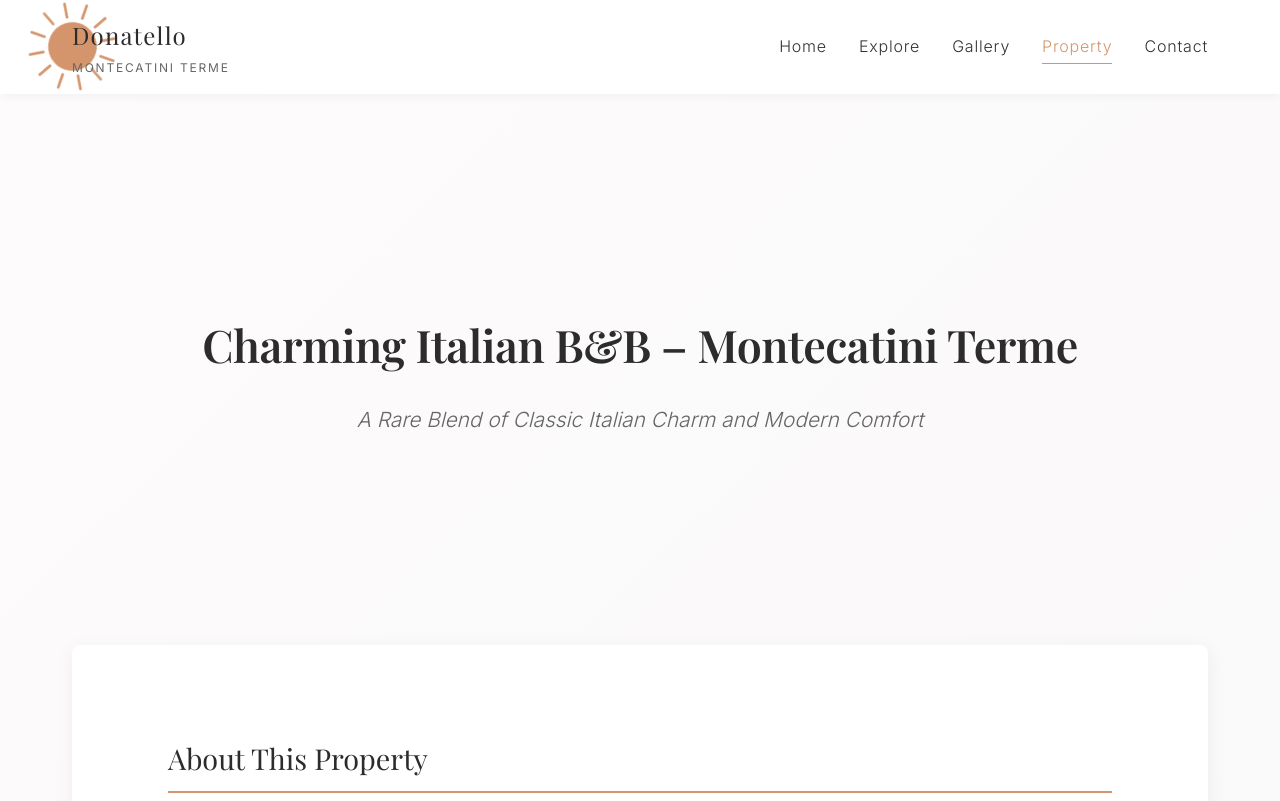
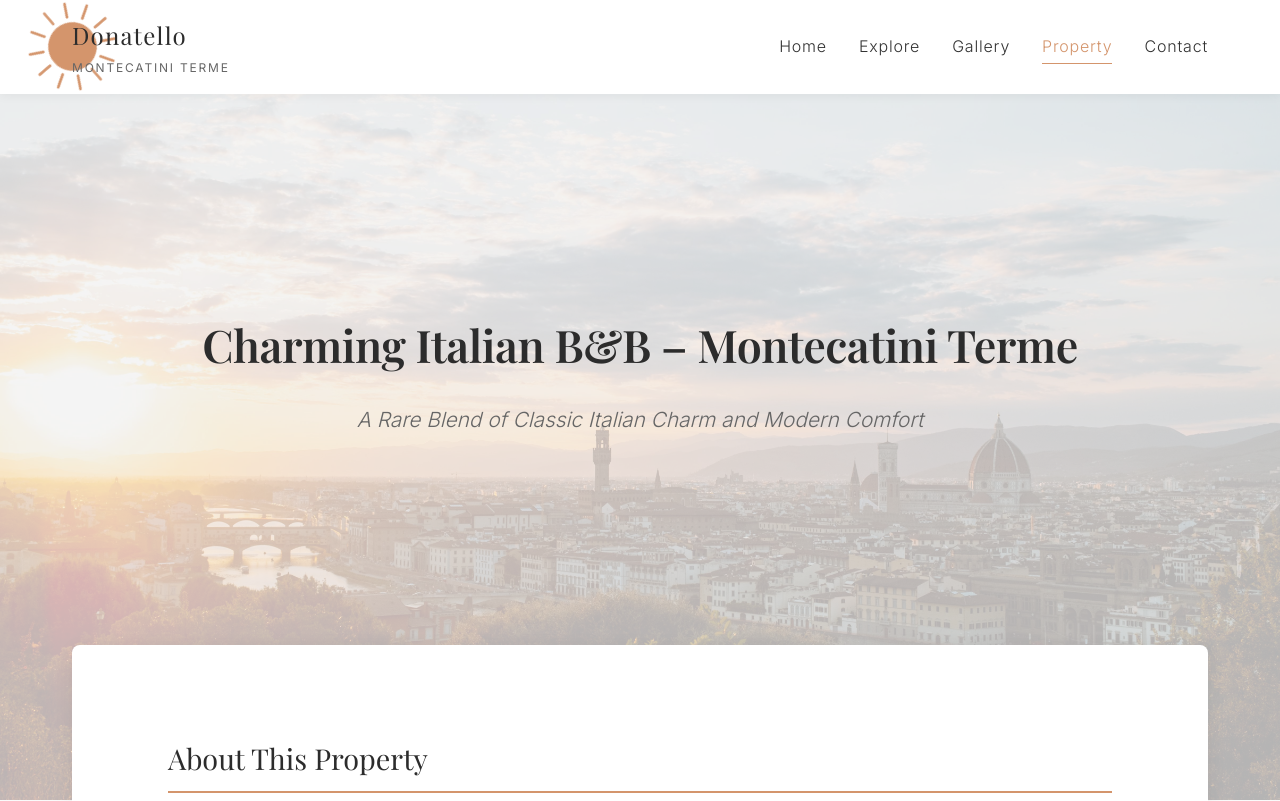
Before and after one commit to kosterseb/cecilia-monte-cantini, a React (Vite) app: page /guestbook in a window 1280 px wide. Shown: the top 801 px of the page. Built offline with nearby package versions, Linux system fonts and the light colour scheme; no server answers.

Commit message:
added the proper background for property page

```diff
--- a/src/pages/Guestbook.scss
+++ b/src/pages/Guestbook.scss
@@ -5,7 +5,7 @@
   min-height: 100vh;
   padding-top: $spacing-md;
   position: relative;
-  background: linear-gradient(135deg, #fdfbfb 0%, #f5f5f5 100%);
+
 }
 
 .page-background {
@@ -18,7 +18,7 @@
   background-position: center;
   background-attachment: fixed;
   z-index: -1;
-  opacity: 0.08;
+  opacity: 0.28;
 
   @media (max-width: $mobile) {
     background-attachment: scroll;
```
